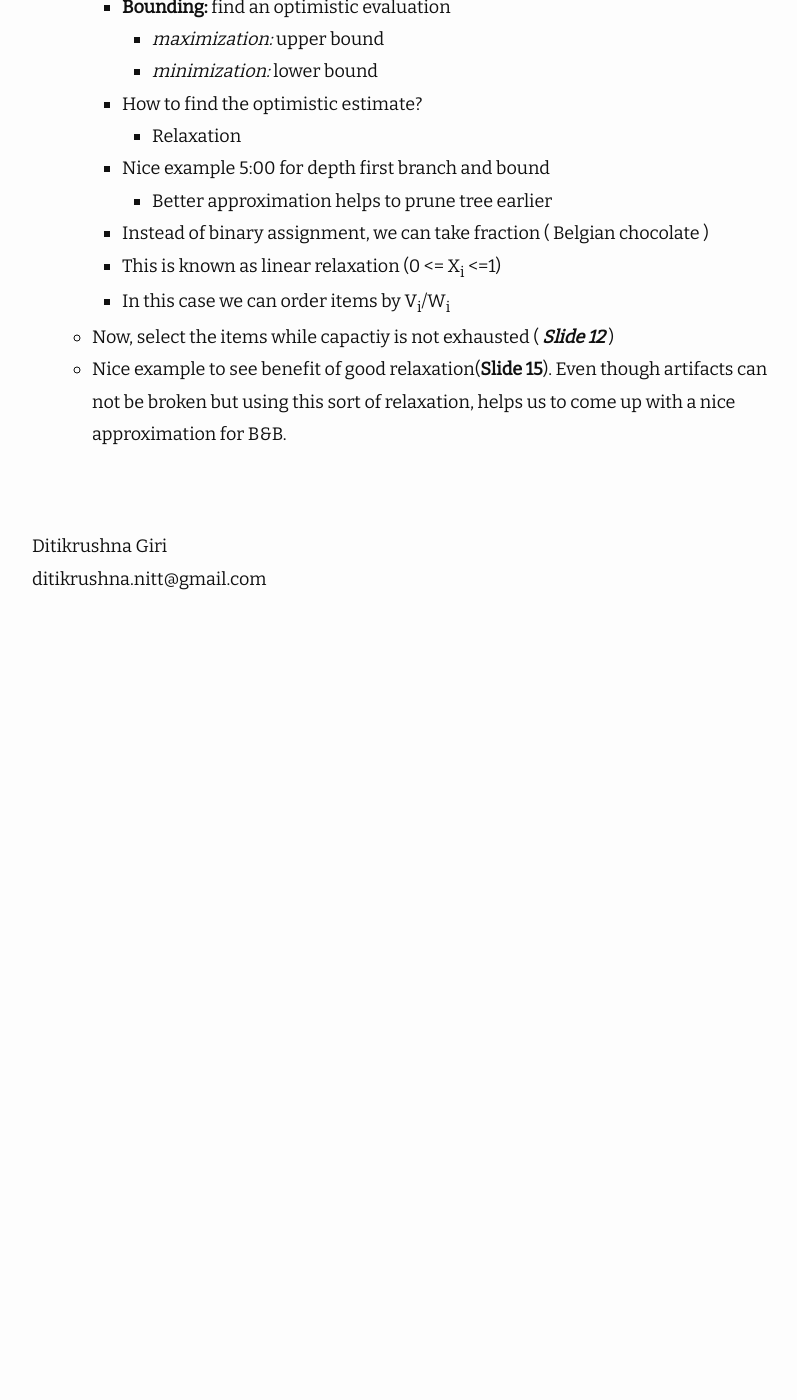
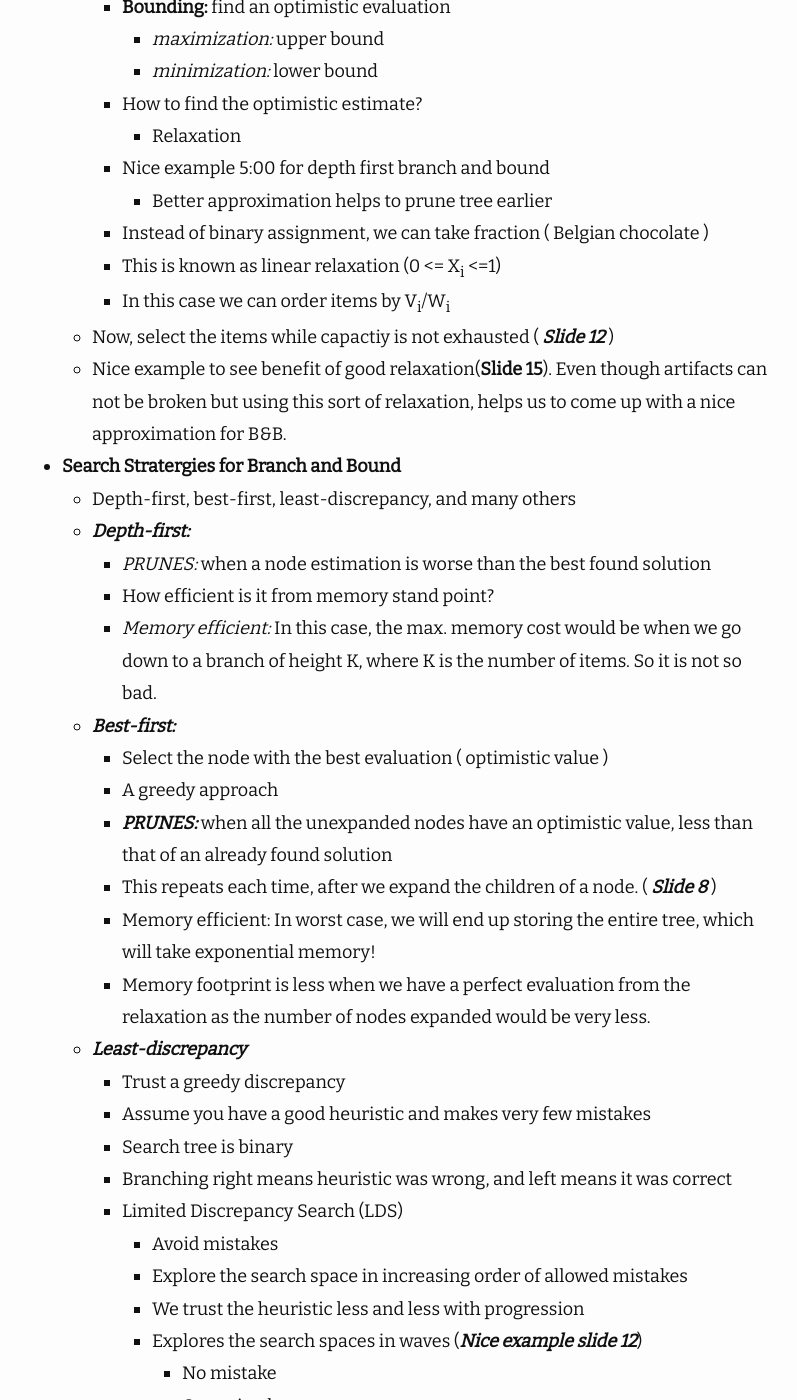
Before and after one commit to ditikrushna/eNotes, a Jekyll site: the page built from _posts/2020-05-18-Discrete Optimization by The University of Melbourne.md, in a window 1280 px wide and 1400 px high, scrolled down 2708 px. Shown: the whole window, without its empty margins (238-1035 px from the left). Built offline with Jekyll 4.4.1, drawn with Linux system fonts in a browser that asks for light colours; nearby versions of some CDN libraries; before the commit the page ends 3338 px from its top, so only the background shows below that; some of the changed text lies outside the part shown.

Commit message:
Update 2020-05-18-Discrete Optimization by The University of Melbourne.md

```diff
--- a/_posts/2020-05-18-Discrete Optimization by The University of Melbourne.md
+++ b/_posts/2020-05-18-Discrete Optimization by The University of Melbourne.md
@@ -83,3 +83,33 @@ author: "Ditikrushna Giri"
 		- In this case we can order items by V<sub>i</sub>/W<sub>i</sub>
 	- Now, select the items while capactiy is not exhausted ( ***Slide 12*** )
 	- Nice example to see benefit of good relaxation(**Slide 15**). Even though artifacts can not be broken but using this sort of relaxation, helps us to come up with a nice approximation for B&B.
+- **Search Stratergies for Branch and Bound**
+	- Depth-first, best-first, least-discrepancy, and many others
+	- ***Depth-first:***
+		- *PRUNES:* when a node estimation is worse than the best found solution
+		- How efficient is it from memory stand point?
+		- *Memory efficient:* In this case, the max. memory cost would be when we go down to a branch of height K, where K is the number of items. So it is not so bad.
+	- ***Best-first:***
+		- Select the node with the best evaluation ( optimistic value )
+		- A greedy approach
+		- ***PRUNES:*** when all the unexpanded nodes have an optimistic value, less than that of an already found solution
+		- This repeats each time, after we expand the children of a node. ( ***Slide 8*** )
+		- Memory efficient: In worst case, we will end up storing the entire tree, which will take exponential memory!
+		- Memory footprint is less when we have a perfect evaluation from the relaxation as the number of nodes expanded would be very less.
+	- ***Least-discrepancy***
+		- Trust a greedy discrepancy
+		- Assume you have a good heuristic and makes very few mistakes
+		- Search tree is binary
+		- Branching right means heuristic was wrong, and left means it was correct
+		- Limited Discrepancy Search (LDS)
+			- Avoid mistakes
+			- Explore the search space in increasing order of allowed mistakes
+			- We trust the heuristic less and less with progression
+			- Explores the search spaces in waves (***Nice example slide 12***)
+				- No mistake
+				- One mistake ...
+		- Has a advantage over DFS, it starts exploring diff. parts of solution space in parallel
+		- ***PRUNES:*** like in Best-first search, where nodes are not explored if there optimal value is less than an already found solution.
+		- Memory efficient: compared to DFS and BFS? Depends upon the implementation. It would be a trade-off between space and time. We can save space by doing redundant calculations or vice-versa. It will be between DFS and BFS.
+	- Relaxation and Search: How to choose between them? Will be problem specific.
+	- Can you come up with a new stratergy?
```
